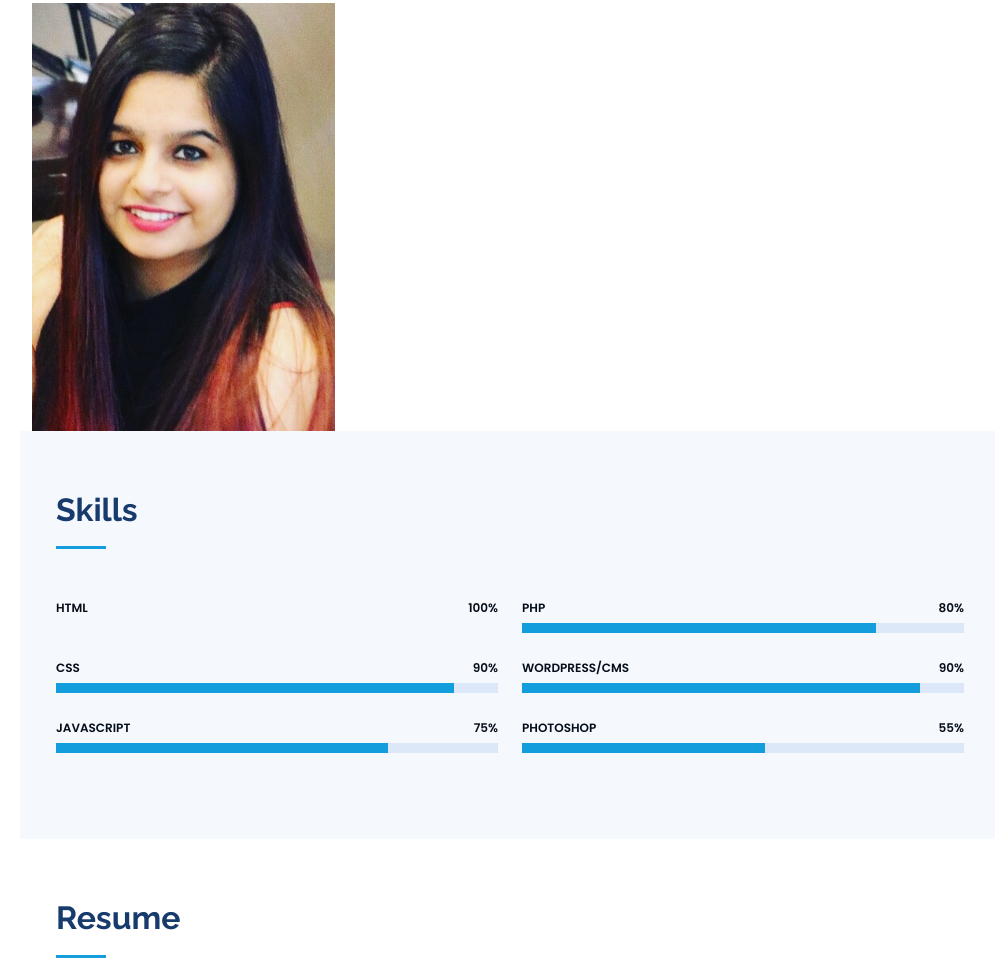
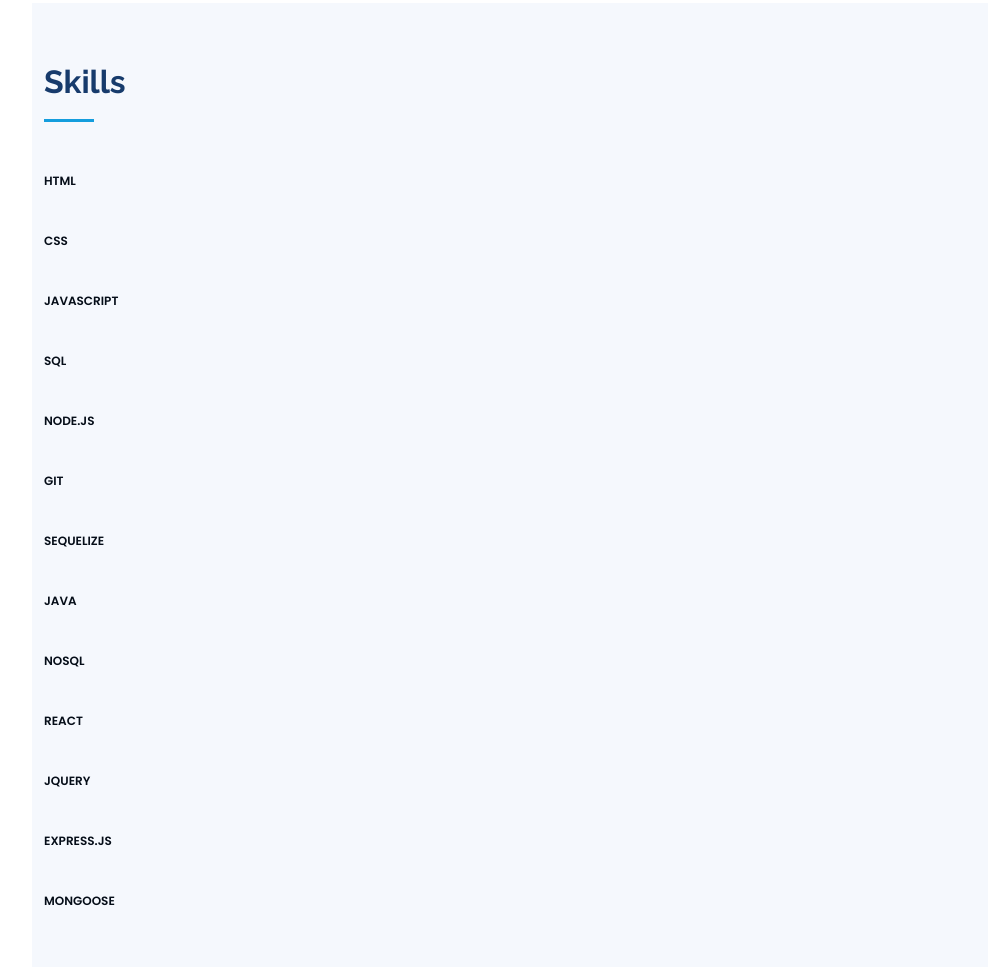
Before and after one commit to japjeet1975/PORTFOLIO, a plain HTML site: page index.html in a window 1280 px wide. Shown: the part 1013-1980 px from the top of the page, without its empty margins (280-1275 px from the left). Drawn offline with nearby package versions, Linux system fonts and the light colour scheme.

Commit message:
changes made to skills

```diff
--- a/index.html
+++ b/index.html
@@ -88,9 +88,9 @@
           <p>I am a full stack web developer with  passion for learning new technologies.As a software developer , I aspire to build softwares and websites using my full potential and meeting all the requirements within the deadlines provided. </p>
         </div>
 
-        <div class="row">
+        <!-- <div class="row">
           <div class="col-lg-4" data-aos="fade-right">
-            <img src="assets/img/profile-img.jpg" class="img-fluid" alt=""></div>
+            <img src="assets/img/profile-img.jpg" class="img-fluid" alt=""></div> -->
           <!-- </div>
           <div class="col-lg-8 pt-4 pt-lg-0 content" data-aos="fade-left">
             <h3>UI/UX Designer &amp; Web Developer.</h3>
@@ -140,51 +140,51 @@
           <div class="col-lg-6" data-aos="fade-up">
 
             <div class="progress">
-              <span class="skill">HTML <i class="val">100%</i></span>
-              <!-- <div class="progress-bar-wrap">
-                <div class="progress-bar" role="progressbar" aria-valuenow="100" aria-valuemin="0" aria-valuemax="100"></div>
-              </div> -->
+              <span class="skill">HTML <i class="val"></i></span>
             </div>
 
             <div class="progress">
-              <span class="skill">CSS <i class="val">90%</i></span>
-              <div class="progress-bar-wrap">
-                <div class="progress-bar" role="progressbar" aria-valuenow="90" aria-valuemin="0" aria-valuemax="100"></div>
-              </div>
+              <span class="skill">CSS <i class="val"></i></span>
             </div>
 
             <div class="progress">
-              <span class="skill">JavaScript <i class="val">75%</i></span>
-              <div class="progress-bar-wrap">
-                <div class="progress-bar" role="progressbar" aria-valuenow="75" aria-valuemin="0" aria-valuemax="100"></div>
-              </div>
-            </div>
-
+              <span class="skill">JavaScript <i class="val"></i></span>
           </div>
-
+          <div class="progress">
+            <span class="skill">SQL <i class="val"></i></span>
+        </div>
+        <div class="progress">
+          <span class="skill">Node.JS <i class="val"></i></span>
+      </div>
           <div class="col-lg-6" data-aos="fade-up" data-aos-delay="100">
+            <div class="progress">
+              <span class="skill">GIT <i class="val"></i></span>
+          </div>
+              <div class="col-lg-6" data-aos="fade-up" data-aos-delay="100">
 
             <div class="progress">
-              <span class="skill">PHP <i class="val">80%</i></span>
-              <div class="progress-bar-wrap">
-                <div class="progress-bar" role="progressbar" aria-valuenow="80" aria-valuemin="0" aria-valuemax="100"></div>
-              </div>
+              <span class="skill">Sequelize<i class="val"></i></span>
             </div>
 
             <div class="progress">
-              <span class="skill">WordPress/CMS <i class="val">90%</i></span>
-              <div class="progress-bar-wrap">
-                <div class="progress-bar" role="progressbar" aria-valuenow="90" aria-valuemin="0" aria-valuemax="100"></div>
-              </div>
+              <span class="skill">Java <i class="val"></i></span>
             </div>
 
             <div class="progress">
-              <span class="skill">Photoshop <i class="val">55%</i></span>
-              <div class="progress-bar-wrap">
-                <div class="progress-bar" role="progressbar" aria-valuenow="55" aria-valuemin="0" aria-valuemax="100"></div>
-              </div>
+              <span class="skill">NOSQL <i class="val"></i></span>
             </div>
-
+            <div class="progress">
+              <span class="skill">React <i class="val"></i></span>
+            </div>
+            <div class="progress">
+              <span class="skill">JQuery <i class="val"></i></span>
+            </div>
+            <div class="progress">
+              <span class="skill">Express.js <i class="val"></i></span>
+            </div>
+            <div class="progress">
+              <span class="skill">Mongoose <i class="val"></i></span>
+            </div>
           </div>
 
         </div>
```
